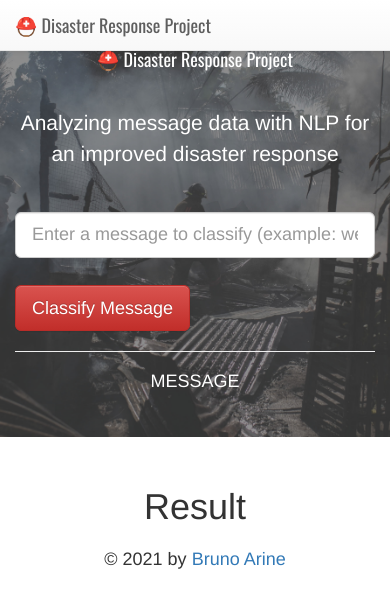
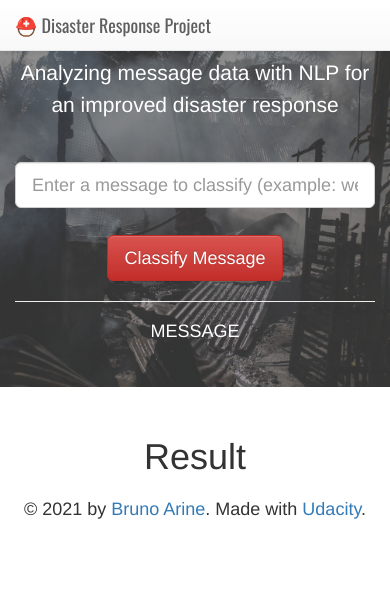
Before and after one commit to brunoarine/disaster-response, a Flask app: template app/templates/go.html in a window 390 px wide. Shown: the top 608 px of the page. Run offline with Flask 2, Linux system fonts and the light colour scheme; the template is opened without the code that fills it, so the values that code supplies are empty; parts of the project's set-up code (start-up, migrations or seed data) failed here and were passed over; some libraries are stand-ins or nearby versions.

Commit message:
fix: Center button on mobile

```diff
--- a/app/templates/master.html
+++ b/app/templates/master.html
@@ -25,7 +25,6 @@
    }
 
         .title {
-            font-size: 18px;
         font-family: "Oswald", sans-serif;
         }
 
@@ -44,8 +43,8 @@
             <a class="navbar-brand title" href="/">⛑️ Disaster Response Project</a>
         </div>
         <div id="navbar" class="collapse navbar-collapse">
-            <ul class="nav navbar-nav">
-                <li><a href="https://github.com/brunoarine">Contact</a></li>
+            <ul class="nav navbar-nav small">
+                <li><a href="https://github.com/brunoarine/disaster-response">Github</a></li>
                 <li><a href="https://www.udacity.com/">Made with Udacity</a></li>
             </ul>
         </div>
@@ -56,7 +55,7 @@
 <div class="jumbotron"
      style="background-image: url('/static/pexels-denniz-futalan-942560.jpg'); background-size: cover; background-position: center;">
     <div class="container text-white">
-        <h1 class="text-center title">⛑️ Disaster Response Project</h1>
+        <h1 class="text-center title hidden-sm hidden-xs">⛑️ Disaster Response Project</h1>
         <br/>
         <p class="text-center">Analyzing message data with NLP for an improved disaster response</p>
         </br>
@@ -65,7 +64,7 @@
                 <form action="/go" method="get">
                     <input type="text" class="form-control form-control-lg" name="query"
                            placeholder="Enter a message to classify (example: we are having water shortage, need food and medical assistance)">
-                    <div class="col-lg-offset-5">
+                    <div class="col text-center">
                         <br/>
                         <button type="submit" class="btn btn-lg btn-danger">Classify Message</button>
                     </div>
@@ -114,7 +113,7 @@
 </div>
 
 <div class="text-center">
-    © 2021 by <a href="https://github.com/brunoarine">Bruno Arine</a>
+    © 2021 by <a href="https://github.com/brunoarine">Bruno Arine</a>. Made with <a href="https://www.udacity.com">Udacity</a>.
 </div>
 
 <script type="text/javascript">
```
